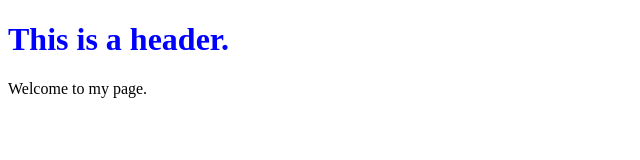
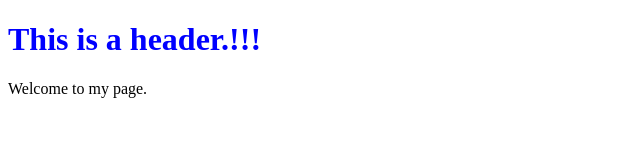
Before and after one commit to Gayeon07/WP, a plain HTML site: page index.html in a window 1280 px wide. Shown: the full height of the page, 0-640 px from the left. Drawn offline with Linux system fonts and the light colour scheme.

Commit message:
heading change

```diff
--- a/index.html
+++ b/index.html
@@ -6,7 +6,7 @@
     <title>Hello</title>
 </head>
 <body>
-    <h1 style="color:blue;">This is a header.</h1>
+    <h1 style="color:blue;">This is a header.!!!</h1>
     Welcome to my page.
 
 </body>
```
